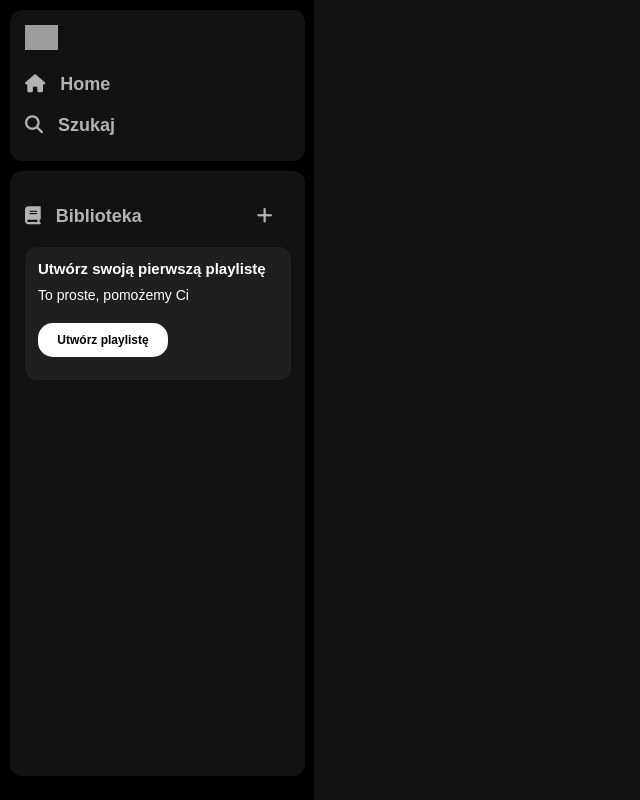
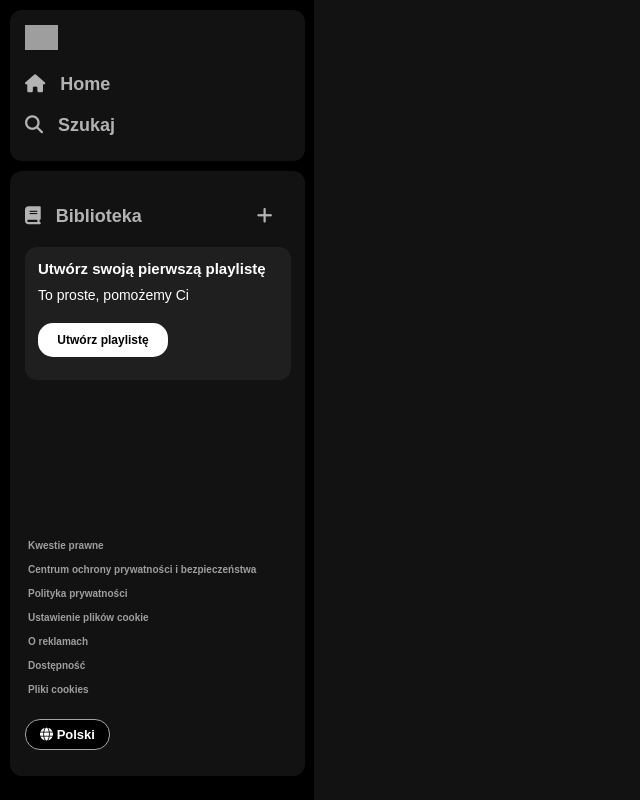
Before and after one commit to dominikdorawaa/Spotify, a PHP site: page / in a window 1280 px wide. Shown: the whole page, without its empty margins (0-640 px from the left). Run offline with PHP 8.4, Linux system fonts and the light colour scheme; some libraries are stand-ins or nearby versions; grey boxes are pictures that could not be loaded.

Commit message:
dodanie przycisk do zmiany jezyka w przyszlosci oraz informacje prawne regulaminy itd.

```diff
--- a/index.php
+++ b/index.php
@@ -60,7 +60,40 @@
                 </ul>
             </div>
         </div>
+        <div class="regulaminy">
+            <ul>
+                <li>
+                    <a href="https://www.spotify.com/pl/legal/end-user-agreement/">Kwestie prawne</a>
+                </li>
+                <li>
+                    <a href="https://www.spotify.com/pl/safetyandprivacy/reporting-content">Centrum ochrony prywatności i bezpieczeństwa</a>
+                </li>
+                <li>
+                    <a href="https://www.spotify.com/pl/legal/privacy-policy/">Polityka prywatności</a>
+                </li>
+                <li>
+                    <a href="#">Ustawienie plików cookie</a>
+                </li>
+                <li>
+                    <a href="https://www.spotify.com/pl/legal/privacy-policy/#s3">O reklamach</a>
+                </li>
+                <li>
+                    <a href="https://www.spotify.com/pl/accessibility">Dostępność</a>
+                </li>
+                <li>
+                    <a href="#">Pliki cookies</a>
+                </li>
+            </ul>
+        </div>
 
+        <div class="jezyk">
+            <button class="jezyk_btn">
+                <span class="fa-solid fa-globe"></span>
+                Polski
+            </button>
+
+        </div>
+    </div>
 
 
 </div>
--- a/styles.css
+++ b/styles.css
@@ -106,3 +106,48 @@ img{
 .menu .nawigacja  ul li a:focus {
     color: #ffffff;
 }
+
+
+.menu .regulaminy {
+    position: absolute;
+    bottom: 100px;
+}
+
+.menu .regulaminy ul {
+    list-style: none;
+}
+
+
+.menu .regulaminy ul li a {
+    color: #9e9e9e;
+    font-weight: bold;
+    text-decoration: none;
+    font-size: 10px;
+}
+
+
+.menu .regulaminy ul li  {
+    padding: 3px;
+}
+
+.menu .jezyk {
+    margin-top: 10px;
+    bottom: 50px;
+    position: absolute;
+}
+
+.jezyk .jezyk_btn{
+    background: #000000;
+    padding: 7px;
+    border-radius: 15px;
+    border:solid #a6a3a3 1px;
+    width: 85px;
+    font-size: 13px;
+    font-weight: bold;
+    color: white;
+    text-align: center;
+}
+
+.jezyk .jezyk_btn:hover{
+    background: #201d1d;
+}
```
